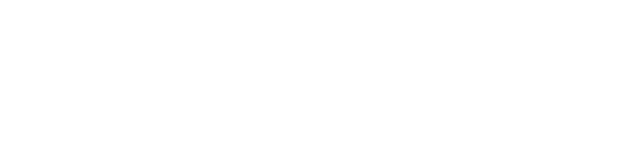
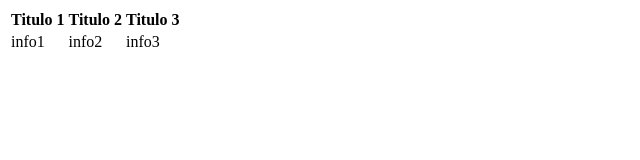
Before and after one commit to Matipalma/Trabajo_Nro1, a plain HTML site: page index.html/index.html in a window 1280 px wide. Shown: the whole page, without its empty margins (0-640 px from the left). Drawn offline with Linux system fonts and the light colour scheme.

Commit message:
tabulacion

```diff
--- a/index.html/index.html
+++ b/index.html/index.html
@@ -13,6 +13,20 @@
         </div>
     </head>
     <body>
+        <div>
+            <table>
+                <tr>
+                    <th>Titulo 1</th>
+                    <th>Titulo 2</th>
+                    <th>Titulo 3</th>
+                </tr>
+                <tr>
+                    <td>info1</td>
+                    <td>info2</td>
+                    <td>info3</td>
+                </tr>
+            </table>
+        </div>
 
     </body>
 </html>
```
